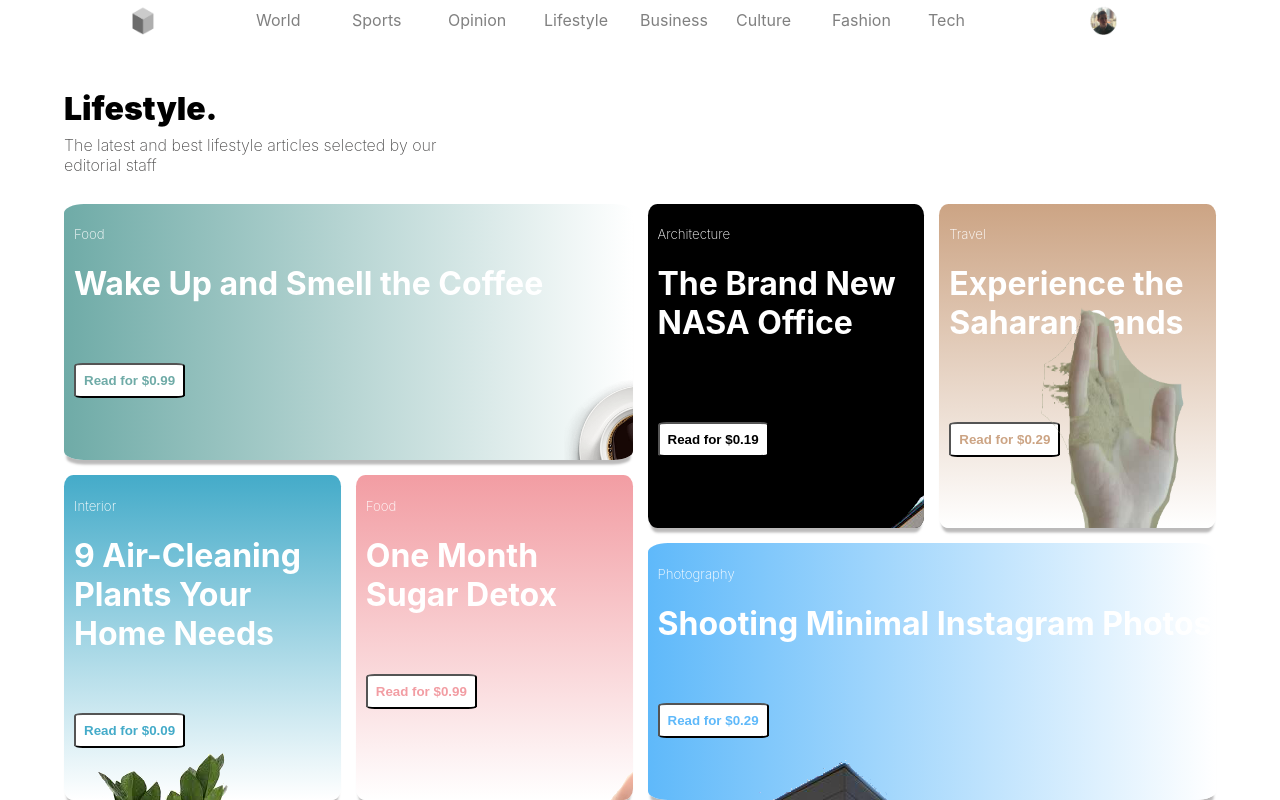
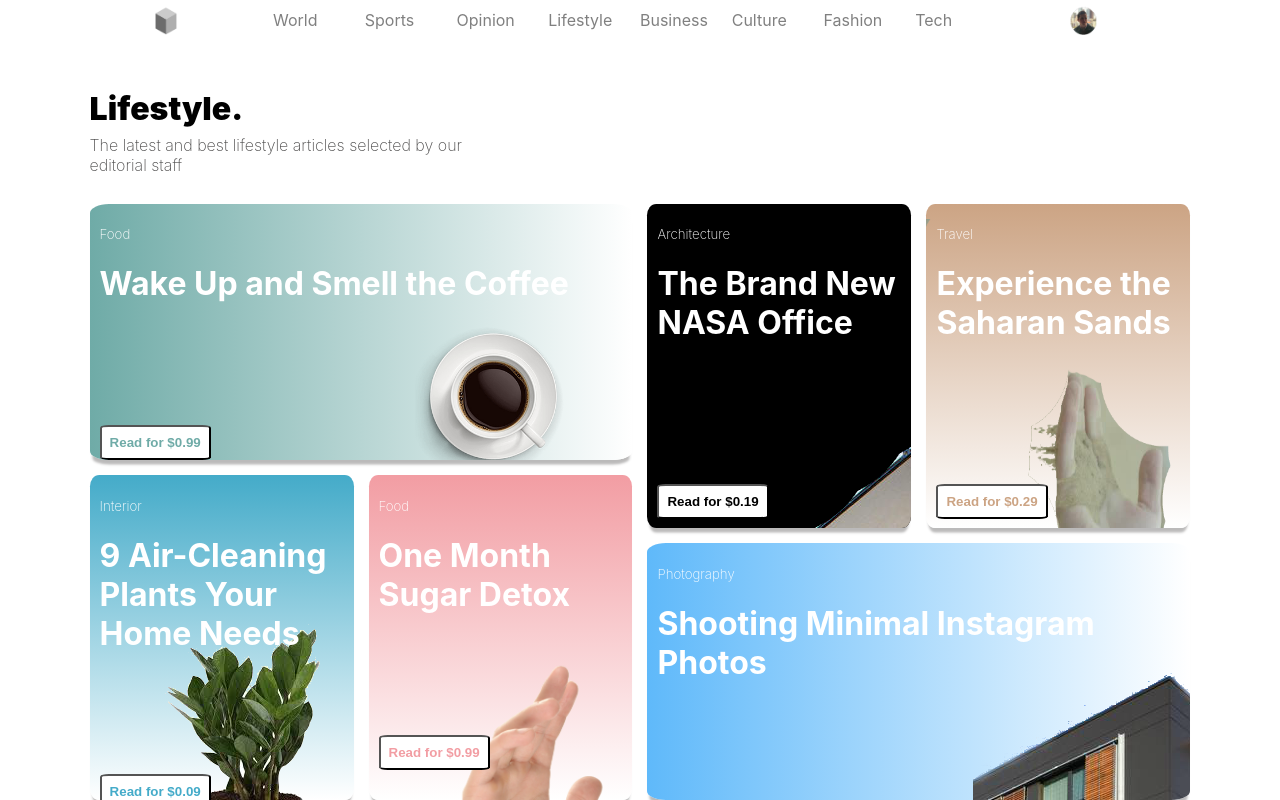
Before and after one commit to reedmacdonald/blog, a React (Create React App) app: page / in a window 1280 px wide. Built offline with nearby package versions, Linux system fonts and the light colour scheme.

Commit message:
almost done

```diff
--- a/src/App.css
+++ b/src/App.css
@@ -1,7 +1,8 @@
 .article{
   border-radius:3.5%;
   box-shadow:0px 7px 2.5px -2.5px rgb(187, 186, 186);
-  overflow:hidden
+  overflow:hidden;
+  position: relative
 }
 #parent {
   display: grid;
@@ -10,7 +11,7 @@
   grid-column-gap: 15px;
   grid-row-gap: 15px;
   height: 100vh;
-  width:90%;
+  width:86%;
   margin:0 auto;
 
   }
@@ -35,13 +36,28 @@
   #div6 { grid-area: 4 / 7 / 9 / 10;
           background-color:black }
   #div7 { grid-area: 4 / 10 / 9 / 13;
+
     background-image: linear-gradient(rgb(204, 164, 132),white)}
-  #div8 { grid-area: 4 / 1 / 8 / 7;
+  #sand1{
+    grid-area: 2 / 2 / 3 / 3;
+  }
+  #sand2{
+    grid-area: 3 / 2 / 4 / 6;
+  }
+  .bar:hover{
+    color:black
+  }
+  #sand3{
+    grid-area: 6 / 2 / 7 / 3;
+  }
+
+    #div8 { grid-area: 4 / 1 / 8 / 7;
     background-image: linear-gradient(to right, rgb(111,171,167),white) }
   .titles{
     color:white;
     margin-left:10px;
     z-index: 10;
+    position:relative
   }
   h5{
     color:white;
@@ -49,6 +65,8 @@
     font-weight: 200
   }
   button{
+    position: relative;
+        z-index: 100;
     margin-left:10px;
     padding: 8px;
     border-radius:8%;
@@ -82,6 +100,12 @@
     width:300px;
     margin-top:-300px;
   }
+  #otherHand{
+    margin-top: -50%;
+    margin-left: 20%;
+    width: 200px;
+    height:300px
+  }
   h4{
     max-width: 400px;
     color:rgb(77, 76, 76);
@@ -93,7 +117,8 @@
     font-weight:bolder
   }
   img{
-    z-index: -5;
+    z-index: 0;
+    position:relative
   }
 
   @media screen and (max-width: 800px) {
@@ -113,11 +138,7 @@
       #div4 { grid-area: 3 / 1 / 4 / 2; }
       #div6 { grid-area: 4 / 1 / 5 / 2; }
       #div7 { grid-area: 5 / 1 / 6 / 2;
-        display: grid;
-        grid-template-columns: repeat(5, 1fr);
-        grid-template-rows: repeat(6, 1fr);
-        grid-column-gap: 0px;
-        grid-row-gap: 0px; }
+ }
       #div8 { grid-area: 6 / 1 / 7 / 2; }
       #div1{
         display:none
@@ -129,6 +150,7 @@
         display: none
       }
       button{
+
         display:none
       }
   }
@@ -172,15 +194,23 @@
 }
 
 #cup{
-  margin-left: 500px;
-  margin-top: -20px;
+  margin-left: 60%;
+  margin-top: -55%;
   height:150px;
   width:150px
 }
 #cornerOne{
-  margin-left: 80px
+  margin-left: 60px;
+  margin-top: -40%
 }
-
+#apartment{
+  margin-left: 60%;
+  margin-top: -50%
+}
+#plant{
+  margin-top: -70%;
+  margin-left: 25%
+}
 #profilePic{
   height:30px;
   width:30px;
--- a/src/App.js
+++ b/src/App.js
@@ -32,13 +32,13 @@ class App extends Component{
       <div className='bar' id='bar9'><img id='cube' src={Cube}></img></div>
       <div className='bar' id='bar10'><img id='profilePic' src={ProfilePic}></img></div>
     </div>
-    <div id='div2' className='article'><h5>Interior</h5><h1 className='titles'>9 Air-Cleaning Plants Your Home Needs</h1><button id='navyButton'><b>Read for $0.09</b></button><img className='artImg' src={Plant}></img></div>
-    <div id='div3' className='article'><h5>Food</h5><h1 className='titles'>One Month Sugar Detox</h1><button id='pinkButton'><b>Read for $0.99</b></button><img id='otherHand' className='artImg' src={OtherHand}></img></div>
-    <div id='div4' className='article'><h5>Photography</h5><h1 className='titles'>Shooting Minimal Instagram Photos</h1><button id='blueButton'><b>Read for $0.29</b></button><img className='artImg' id='apartment' src={Apartment}></img></div>
+    <div id='div2' className='article'><h5>Interior</h5><h1 className='titles'>9 Air-Cleaning Plants Your Home Needs</h1><br/><br/><button id='navyButton'><b>Read for $0.09</b></button><img id='plant' className='artImg' src={Plant}></img></div>
+    <div id='div3' className='article'><h5>Food</h5><h1 className='titles'>One Month Sugar Detox</h1><br/><br/><button id='pinkButton'><b>Read for $0.99</b></button><img id='otherHand' className='artImg' src={OtherHand}></img></div>
+    <div id='div4' className='article'><h5>Photography</h5><h1 className='titles'>Shooting Minimal Instagram Photos</h1><br/><br/><button id='blueButton'><b>Read for $0.29</b></button><img className='artImg' id='apartment' src={Apartment}></img></div>
     <div id='div5' ><h1><b>Lifestyle.</b></h1><h4>The latest and best lifestyle articles selected by our editorial staff</h4></div>
-    <div id='div6' className='article'><h5>Architecture</h5><h1 className='titles'>The Brand New NASA Office</h1><button className='topRight' id='blackButton'><b>Read for $0.19</b></button><img className='artImg' id='cornerOne' src={CornerOne}></img></div>
-    <div id='div7' className='article'><h5>Travel</h5><h1 className='titles'>Experience the Saharan Sands</h1><button className='topRight' id='tanButton'><b>Read for $0.29</b></button><img className='artImg' id='hand' src={Hand}></img></div>
-    <div id='div8' className='article'><h5>Food</h5><h1 className='titles'>Wake Up and Smell the Coffee</h1><button id='greenButton'><b>Read for $0.99</b></button><img className='artImg' id='cup' src={Cup}></img></div>
+    <div id='div6' className='article'><h5>Architecture</h5><h1 className='titles'>The Brand New NASA Office</h1><br/><br/><button className='topRight' id='blackButton'><b>Read for $0.19</b></button><img className='artImg' id='cornerOne' src={CornerOne}></img></div>
+    <div id='div7' className='article'><h5>Travel</h5><h1  className='titles'>Experience the Saharan Sands</h1><br/><br/><button  id='tanButton' className='topRight'><b>Read for $0.29</b></button><img className='artImg' id='hand' src={Hand}></img></div>
+    <div id='div8' className='article'><h5>Food</h5><h1 className='titles'>Wake Up and Smell the Coffee</h1><br/><br/><button id='greenButton'><b>Read for $0.99</b></button><img className='artImg' id='cup' src={Cup}></img></div>
   </div>
     )
   }
```
